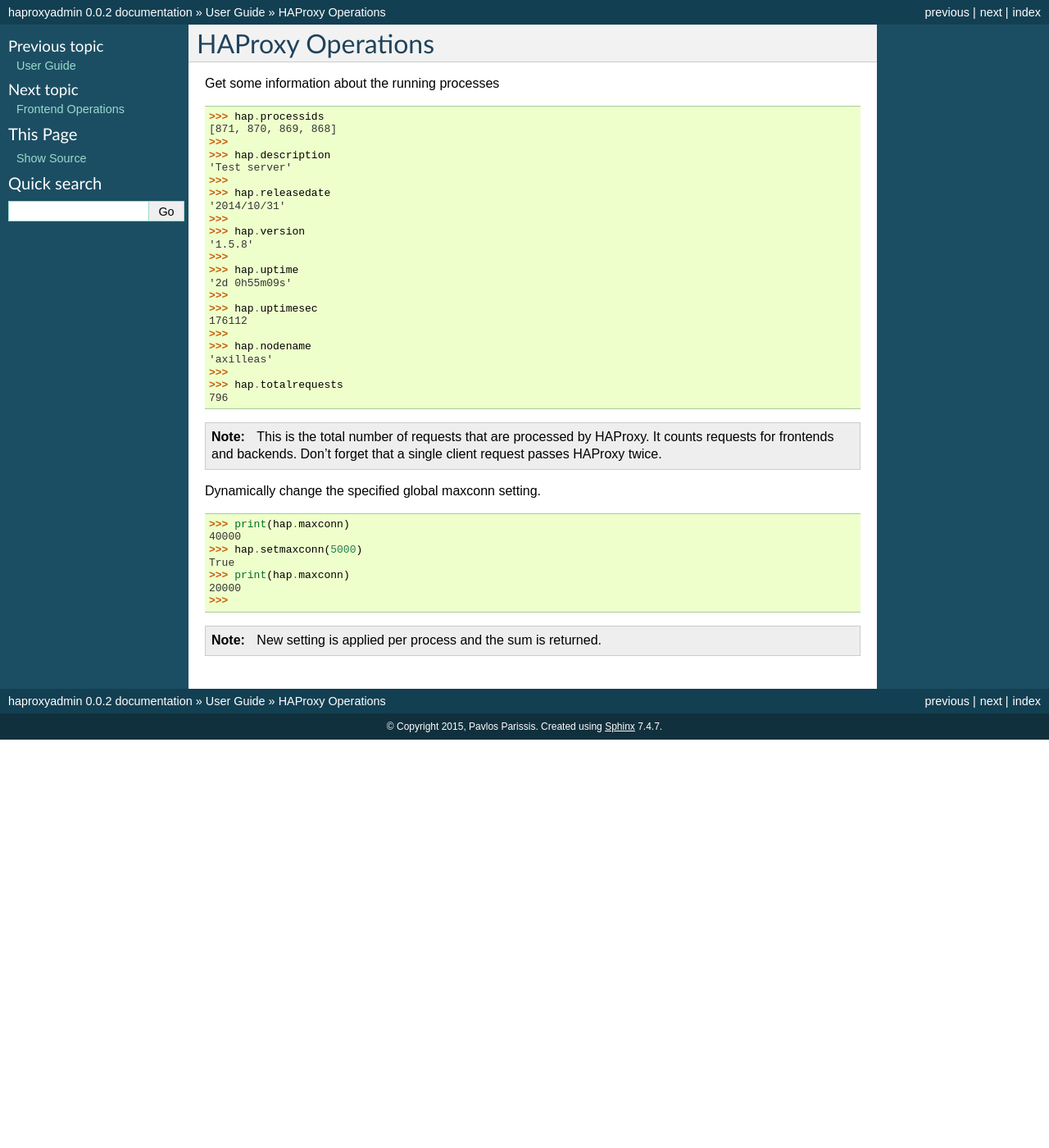
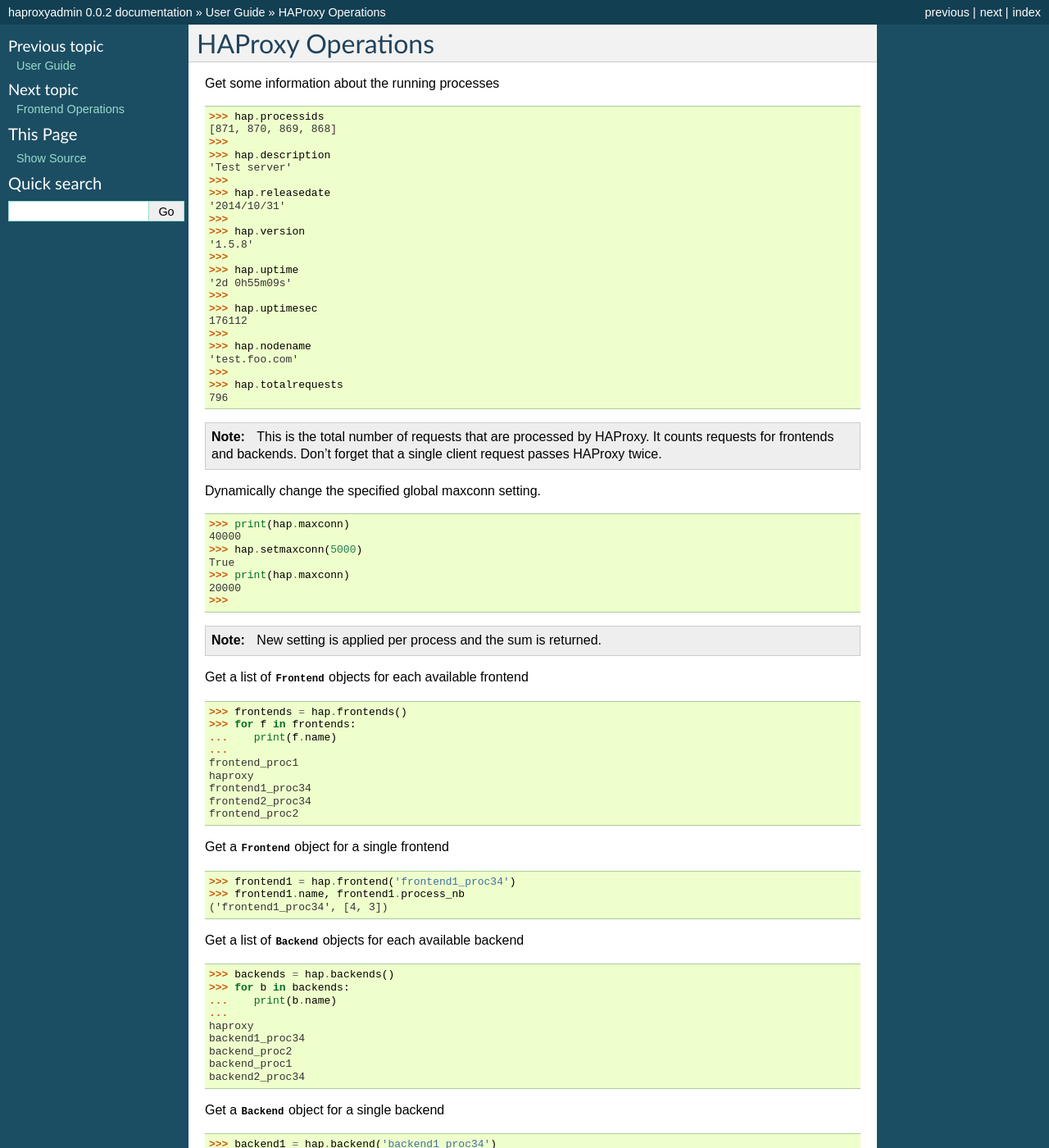
Before and after one commit to unixsurfer/haproxyadmin, a Sphinx documentation site: the page built from docs/source/user/haproxy.rst, in a window 1280 px wide and 1400 px high. Shown: the whole window at 82% size. Built offline with Sphinx 7.4.7, drawn with Linux system fonts in a browser that asks for light colours; pages that are not in the unit, such as notebooks, are missing from menus; some of the changed text lies outside the part shown.

Commit message:
DOC: add a bunch of examples in HAProxy section of User Guide for Frontends

```diff
--- a/docs/source/user/guide.rst
+++ b/docs/source/user/guide.rst
@@ -9,14 +9,13 @@ to HAProxy process and then focus on providing the most frequent operations
 for frontends, backends and servers. In all examples HAProxy is configured
 with 4 processes, see example `HAProxy configuration`_.
 
-In the code mentioned in the following sections the ``hap`` object has to be
-created first.
+A ``hap`` object used in the examples of the following sections needs to be
+created first like this:
 
 .. code:: python
 
     >>> from haproxyadmin import haproxy
     >>> hap = haproxy.HAProxy(socket_dir='/run/haproxy')
-    >>>
 
 .. warning:: Make sure you have appropriate privillage to write in the socket files.
 
--- a/docs/source/user/haproxy.rst
+++ b/docs/source/user/haproxy.rst
@@ -1,7 +1,7 @@
 .. _haproxy:
 
 HAProxy Operations
------------------
+------------------
 
 Get some information about the running processes
 
@@ -26,7 +26,7 @@ Get some information about the running processes
     176112
     >>>
     >>> hap.nodename
-    'axilleas'
+    'test.foo.com'
     >>>
     >>> hap.totalrequests
     796
@@ -49,3 +49,49 @@ Dynamically change the specified global maxconn setting.
     >>>
 
 .. note:: New setting is applied per process and the sum is returned.
+
+
+Get a list of :class:`Frontend <.Frontend>` objects for each available frontend
+
+.. code:: python
+
+    >>> frontends = hap.frontends()
+    >>> for f in frontends:
+    ...    print(f.name)
+    ...
+    frontend_proc1
+    haproxy
+    frontend1_proc34
+    frontend2_proc34
+    frontend_proc2
+
+
+Get a :class:`Frontend <.Frontend>` object for a single frontend
+
+.. code:: python
+
+    >>> frontend1 = hap.frontend('frontend1_proc34')
+    >>> frontend1.name, frontend1.process_nb
+    ('frontend1_proc34', [4, 3])
+
+Get a list of :class:`Backend <.Backend>` objects for each available backend
+
+.. code:: python
+
+    >>> backends = hap.backends()
+    >>> for b in backends:
+    ...    print(b.name)
+    ...
+    haproxy
+    backend1_proc34
+    backend_proc2
+    backend_proc1
+    backend2_proc34
+
+Get a :class:`Backend <.Backend>` object for a single backend
+
+.. code:: python
+
+    >>> backend1 = hap.backend('backend1_proc34')
+    >>> backend1.name, backend1.process_nb
+    ('backend1_proc34', [4, 3])
--- a/docs/source/user/pool.rst
+++ /dev/null
@@ -1,6 +0,0 @@
-.. _pool:
-
-Pool Operations
-===============
-
-mpla
```
